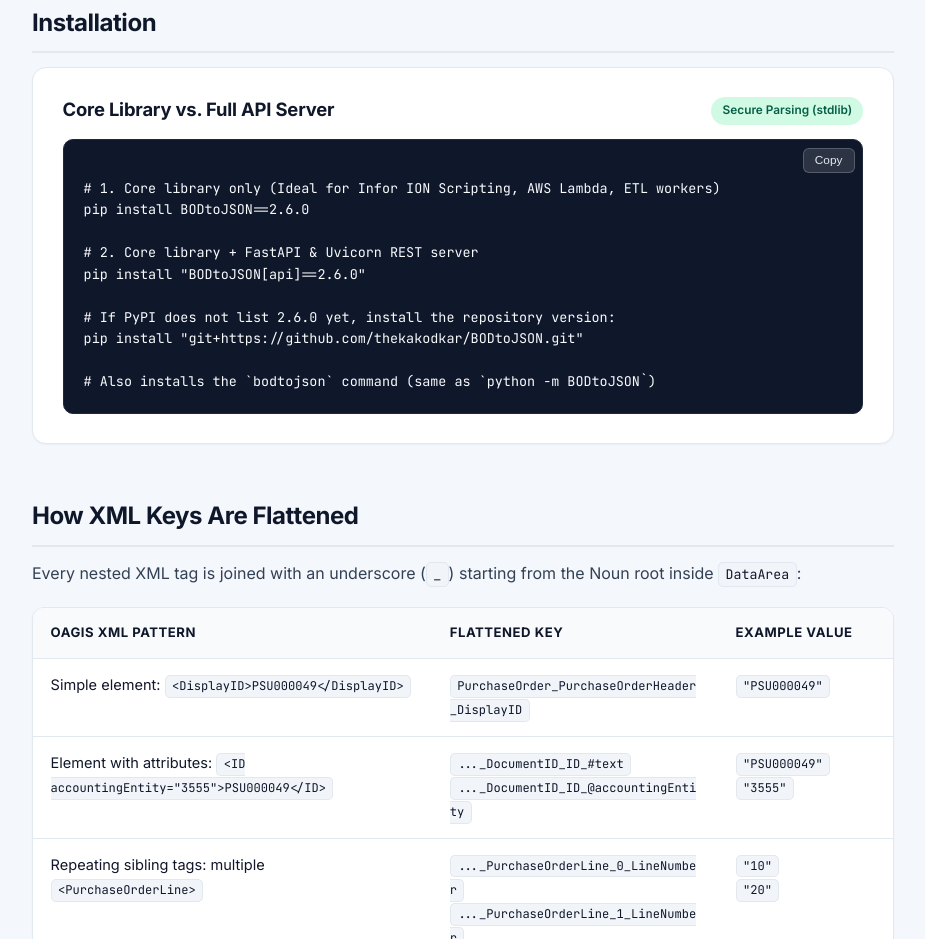
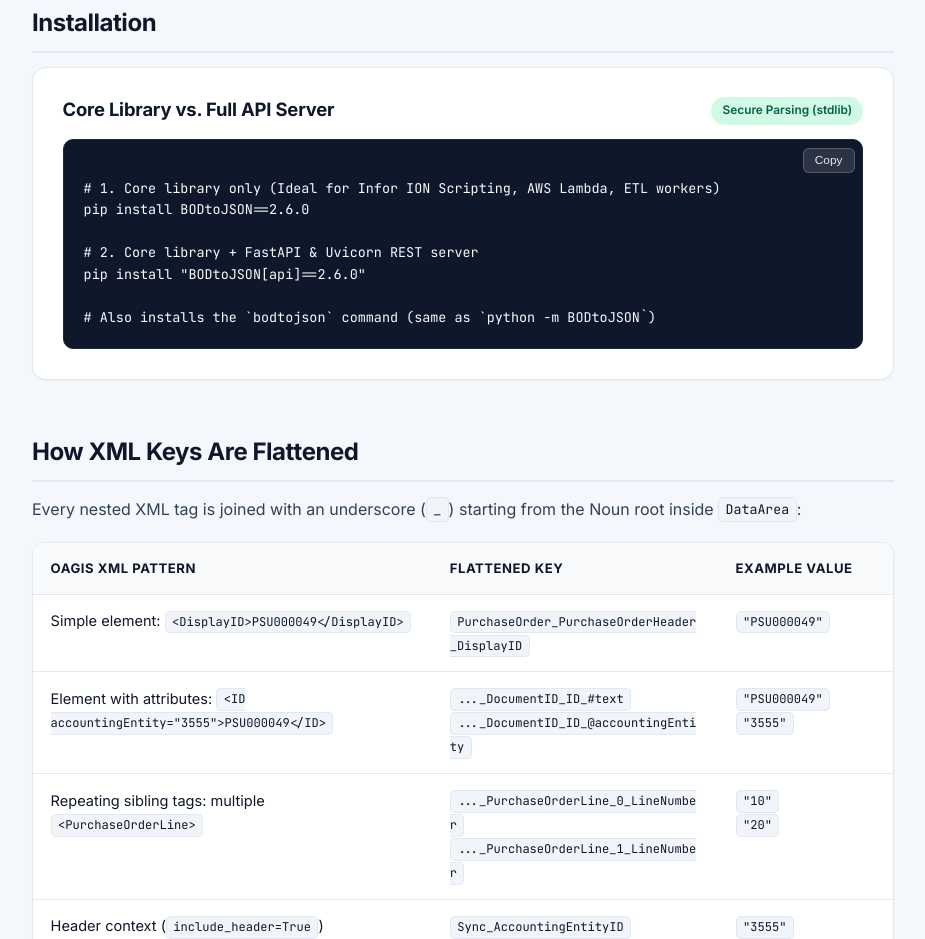
Before and after one commit to thekakodkar/BODtoJSON, a plain HTML site: page docs/index.html in a window 1280 px wide. Shown: the part 4213-5152 px from the top of the page, without its empty margins (322-1247 px from the left). Drawn offline with Linux system fonts and the light colour scheme.

Commit message:
Release 2.6.0: date CHANGELOG, drop pre-PyPI install note

```diff
--- a/docs/index.html
+++ b/docs/index.html
@@ -1309,9 +1309,6 @@ pip install BODtoJSON==2.6.0
 # 2. Core library + FastAPI &amp; Uvicorn REST server
 pip install "BODtoJSON[api]==2.6.0"
 
-# If PyPI does not list 2.6.0 yet, install the repository version:
-pip install "git+https://github.com/thekakodkar/BODtoJSON.git"
-
 # Also installs the `bodtojson` command (same as `python -m BODtoJSON`)</pre>
                 </div>
             </div>
```
Also changed, not shown: 1 other file.
